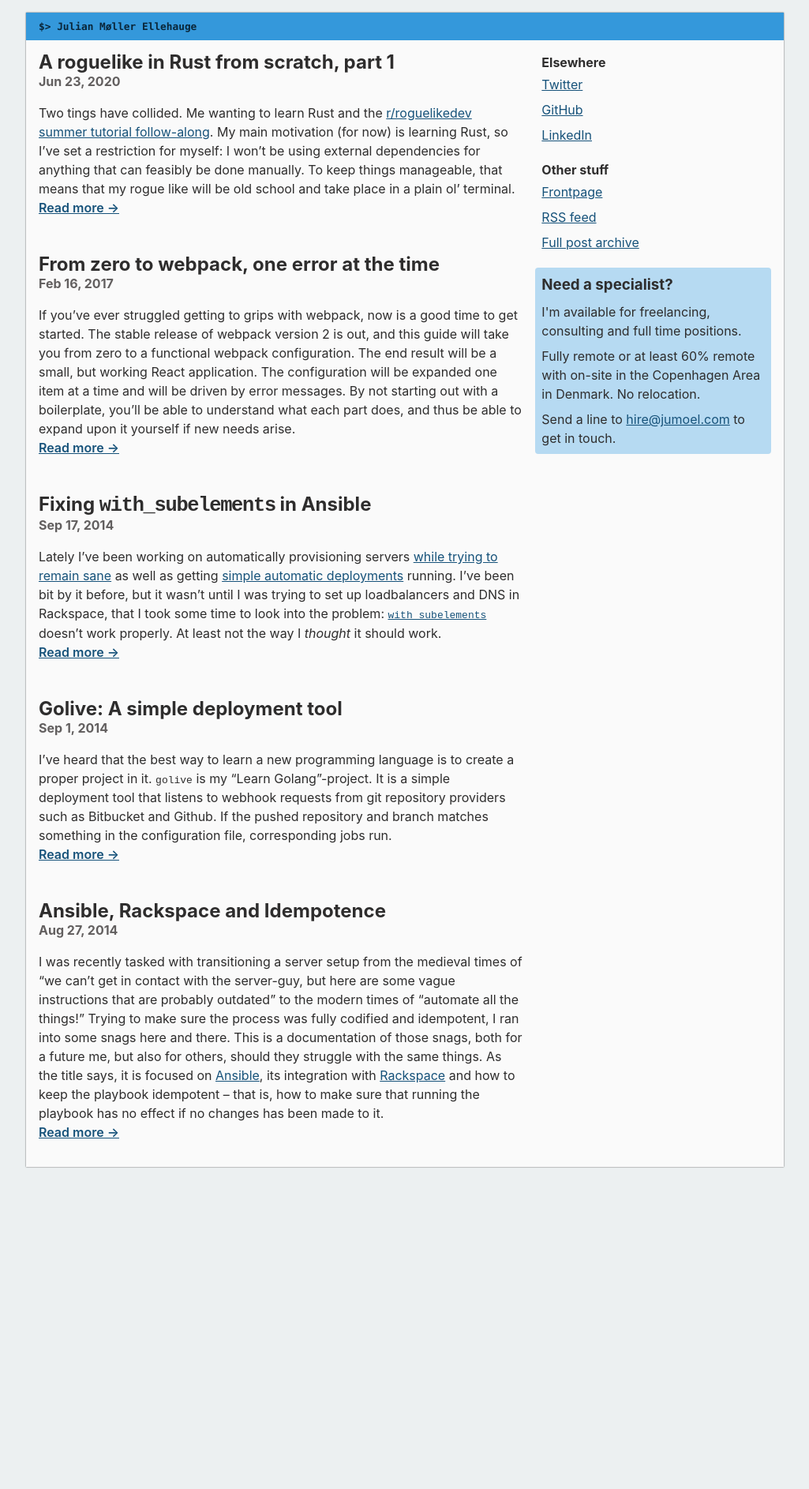
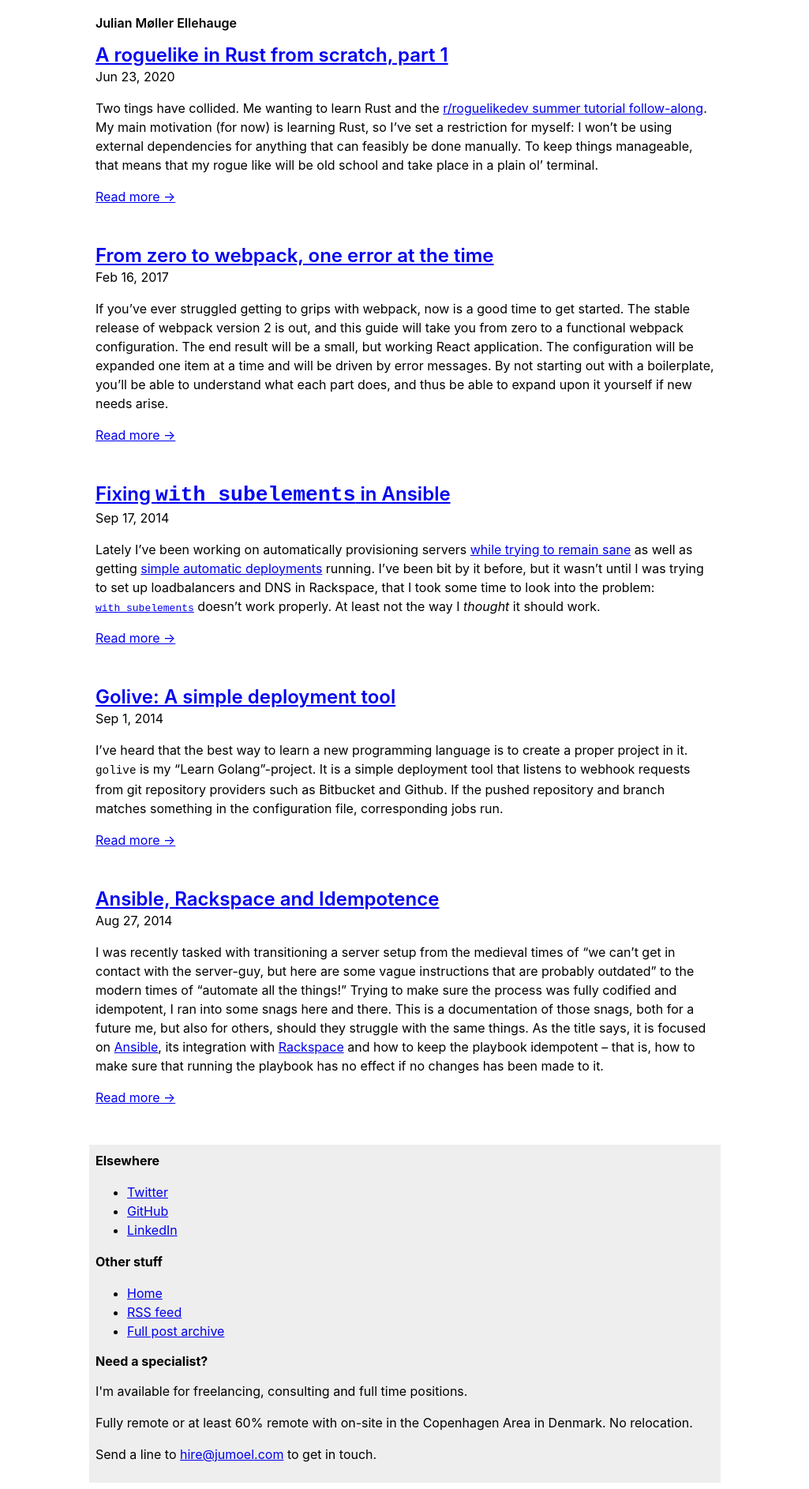
Before and after one commit to jumoel/jumoel.com, a Jekyll site: the page built from index.html, in a window 1280 px wide. Shown: the whole page at 79% size, without its empty margins (127-1152 px from the left). Built offline with Jekyll 4.4.1, drawn with Linux system fonts in a browser that asks for light colours; before the commit the page ends 1494 px from its top, so only the background shows below that.

Commit message:
Update styling

```diff
--- a/_includes/header.html
+++ b/_includes/header.html
@@ -1 +1,3 @@
-<h1><a href="/">Julian Møller Ellehauge</a></h1>
+<a href="/">
+  <h1>Julian Møller Ellehauge</h1>
+</a>
--- a/_includes/sidebar.html
+++ b/_includes/sidebar.html
@@ -34,7 +34,7 @@
 <section>
   <b>Other stuff</b>
   <ul class="sidebar-links">
-    <li><a href="/">Frontpage</a></li>
+    <li><a href="/">Home</a></li>
     <li><a href="/feed.xml">RSS feed</a></li>
     <li><a href="/archive/">Full post archive</a></li>
   </ul>
--- a/css/jumoel.scss
+++ b/css/jumoel.scss
@@ -1,298 +1,256 @@
 ---
 ---
 
-/* Box sizing rules */
+/* Global Remedies
+******************/
+
+/* Use border-box by default, globally */
 *,
-*::before,
-*::after {
+::before,
+::after {
   box-sizing: border-box;
 }
 
-/* Remove default padding */
-ul[class],
-ol[class] {
+/*
+* Consistent line spacing...
+* CSS Inline Layout Module Level 3: https://drafts.csswg.org/css-inline-3/#line-sizing-property
+*/
+html {
+  line-sizing: normal;
+}
+
+/* Remove the tiny space around the edge of the page */
+body {
+  margin: 0;
+  font-family: -apple-system, BlinkMacSystemFont, "Segoe UI", Roboto, Lato,
+    Helvetica, Arial, sans-serif;
+}
+
+/* Headings
+***********/
+
+/* Switch to rem units for headings */
+/* @@@ Initial values are based on existing browser defaults */
+h1 {
+  font-size: 1.5rem;
+  font-weight: 600;
+}
+h2 {
+  font-size: 1.17rem;
+}
+h3 {
+  font-size: 1rem;
+}
+h4 {
+  font-size: 0.83rem;
+}
+h5 {
+  font-size: 0.67rem;
+}
+h6 {
+  font-size: 0.5rem;
+}
+
+/* Keep h1 margins consistent, even when nested */
+h1 {
+  margin: 0.67em 0;
+}
+
+/* Typography
+*************/
+
+/* Overflow by default is bad */
+pre {
+  white-space: pre-wrap;
+}
+
+/*
+* 1. Solid, thin horizontal rules
+* 2. Remove Firefox `color: gray`
+* 3. Remove default `1px` height, and common `overflow: hidden`
+*/
+hr {
+  border-style: solid;
+  border-width: 1px 0 0;
+  color: inherit;
+  height: 0;
+  overflow: visible;
+}
+
+/* Embedded Elements
+********************/
+
+/*
+* 1. Block display is usually what we want
+* 2. Remove strange space-below when inline
+* 3. Responsive by default
+*/
+img,
+svg,
+video,
+canvas,
+audio,
+iframe,
+embed,
+object {
+  display: block;
+  vertical-align: middle;
+  max-width: 100%;
+}
+
+/*
+* Maintain intrinsic aspect ratios when `max-width` is applied
+* (iframe, embed, and object have no intrinsic ratio, set height explicitly)
+*/
+img,
+svg,
+video,
+canvas {
+  height: auto;
+}
+
+/*
+* There is no good reason elements default to 300px,
+* and audio files are unlikely to come with a width attribute
+*/
+audio {
+  width: 100%;
+}
+
+/* Old Browsers
+***************/
+
+/* Remove the border on images inside links in IE 10 and earlier */
+img {
+  border-style: none;
+}
+
+/* Hide the overflow in IE 10 and earlier */
+svg {
+  overflow: hidden;
+}
+
+/* Default block display on HTML5 elements */
+article,
+aside,
+figcaption,
+figure,
+footer,
+header,
+hgroup,
+main,
+nav,
+section {
+  display: block;
+}
+
+/*
+* 1. Add the correct box sizing in IE 10
+* 2. Remove the padding in IE 10
+*/
+[type="checkbox"],
+[type="radio"] {
+  box-sizing: border-box;
   padding: 0;
 }
 
-/* Remove default margin */
-body,
+/* Reduced Motion
+*****************/
+
+/*
+* 1. Immediately jump any animation to the end point
+* 2. Remove transitions & fixed background attachment
+* See: https://github.com/mozdevs/cssremedy/issues/11
+*/
+@media (prefers-reduced-motion: reduce) {
+  *,
+  ::before,
+  ::after {
+    animation-delay: -1ms !important;
+    animation-duration: 1ms !important;
+    animation-iteration-count: 1 !important;
+    background-attachment: initial !important;
+    scroll-behavior: auto !important;
+    transition-delay: 0s !important;
+    transition-duration: 0s !important;
+  }
+}
+
+/* Line Heights
+***************/
+
+/*
+* The default `normal` line-height is tightly spaced, but takes font-metrics into account.
+* Looser spacing may improve readability, but may cause problems in some scripts.
+* See: https://github.com/mozdevs/cssremedy/issues/7
+*/
+html {
+  line-height: 1.5;
+}
 h1,
 h2,
 h3,
 h4,
-p,
-ul[class],
-ol[class],
-li,
-figure,
+h5,
+h6 {
+  line-height: 1.25;
+}
+caption,
 figcaption,
-blockquote,
-dl,
-dd {
-  margin: 0;
+label,
+legend {
+  line-height: 1.375;
 }
 
-/* Set core body defaults */
-body {
-  min-height: 100vh;
-  scroll-behavior: smooth;
-  text-rendering: optimizeSpeed;
-  line-height: 1.5;
+pre.highlight {
+  padding: 0.5rem;
 }
 
-/* Remove list styles on ul, ol elements with a class attribute */
-ul[class],
-ol[class] {
-  list-style: none;
+.container {
+  padding: 0.5rem;
+  max-width: 50rem;
+  margin: 0 auto;
 }
 
-/* A elements that don't have a class get default styles */
-a:not([class]) {
-  text-decoration-skip-ink: auto;
-}
+.site-header {
+  h1 {
+    font-size: 1rem;
+    color: #000;
+  }
 
-/* Make images easier to work with */
-img {
-  max-width: 100%;
-  display: block;
-}
-
-/* Inherit fonts for inputs and buttons */
-input,
-button,
-textarea,
-select {
-  font: inherit;
-}
-
-/* Remove all animations and transitions for people that prefer not to see them */
-@media (prefers-reduced-motion: reduce) {
-  * {
-    animation-duration: 0.01ms !important;
-    animation-iteration-count: 1 !important;
-    transition-duration: 0.01ms !important;
-    scroll-behavior: auto !important;
+  a {
+    text-decoration: none;
   }
 }
 
-$text-color: #2e2d2d;
-$bg-color: #ecf0f1;
-$brand-color: #3498db;
-$brand-color-accent: #8e44ad;
-$link-color: darken($brand-color, 25%);
+.blog-post {
+  header {
+    h1 {
+      margin-bottom: 0;
 
-$font: -apple-system, BlinkMacSystemFont, "Segoe UI", Roboto, Lato, Helvetica,
-  Arial, sans-serif;
-$font-mono: Menlo, Consolas, Monaco, Liberation Mono, Lucida Console, monospace;
+      p {
+        margin: 0;
+      }
+    }
 
-body {
-  font-family: $font;
-  background-color: $bg-color;
-}
-
-pre {
-  overflow-x: scroll;
-  max-width: 100%;
-  font-family: $font-mono;
-}
-
-a {
-  color: $link-color;
-
-  &:visited {
-    color: $brand-color-accent;
-  }
-}
-
-.container {
-  display: block;
-
-  max-width: 60rem;
-  margin: 0 auto;
-
-  background-color: darken($color: #fff, $amount: 2%);
-  color: $text-color;
-
-  @media (min-width: 992px) {
-    display: grid;
-    grid-template-columns: 0rem repeat(3, 1fr) 0rem;
-    grid-gap: 0 1rem;
-    grid-template-areas:
-      "header header header header header"
-      ". content content sidebar .";
-
-    box-shadow: 0 0 0.1rem lighten($text-color, 10%);
-
-    margin: 1rem auto;
-  }
-}
-
-.site-header {
-  grid-area: header;
-  background-color: $brand-color;
-  padding: 0.5rem 1rem;
-  margin-bottom: 1rem;
-
-  h1 {
-    font-size: 0.8rem;
-  }
-
-  a {
-    color: darken($brand-color, 40%);
-    text-decoration: none;
-    font-family: $font-mono;
-
-    &::before {
-      content: "$> ";
+    .meta {
+      margin-top: 0;
     }
   }
 }
 
-.meta {
-  color: lighten($text-color, 20%);
-  font-weight: bold;
+.sidebar {
+  background-color: #eee;
+  margin: 3rem -0.5rem 0 -0.5rem;
+  padding: 0.5rem;
 }
 
-main {
-  grid-area: content;
-  max-width: 100%;
-  padding: 0 1rem;
-  margin-bottom: 2rem;
-
-  @media (min-width: 992px) {
-    padding: 0;
-    margin-bottom: 0;
+.post-excerpt {
+  & + & {
+    margin-top: 3rem;
   }
 }
 
-.blog-post {
-  padding-bottom: 1rem;
-
-  header {
-    padding-bottom: 1rem;
-
-    code {
-      font-size: 1.3em;
-      letter-spacing: -0.05em;
-    }
-
-    a {
-      color: $text-color;
-      text-decoration: none;
-      line-height: 1em;
-    }
-  }
-
-  .post-content {
-    * + * {
-      margin-top: 0.5rem;
-    }
-
-    h2 {
-      padding: 1rem 0 0.2rem 0;
-    }
-
-    pre {
-      max-width: 100%;
-      margin: 0 -0.5rem;
-      padding: 0.5rem;
-
-      @media (min-width: 992px) {
-        margin: 0 -1rem;
-        padding: 0.5rem 1rem;
-      }
-    }
-  }
+p > code {
+  font-size: 1.1em;
 }
-
-.extras {
-  border-top: 0.25rem solid $brand-color;
-  padding: 1rem 0.5rem;
-
-  @media (min-width: 992px) {
-    padding-top: 0;
-  }
-}
-
-.hire-me {
-  background-color: lighten($brand-color, 30%);
-  padding: 1rem 0.5rem;
-
-  * + * {
-    margin-top: 0.5rem;
-  }
-
-  @media (min-width: 992px) {
-    margin-bottom: 1rem;
-  }
-}
-
-.post-excerpt {
-  margin-bottom: 1rem;
-
-  & + & {
-    margin-top: 2rem;
-  }
-}
-
-.archive {
-  margin-bottom: 1rem;
-
-  h2 {
-    line-height: 1em;
-    margin-bottom: 1rem;
-  }
-
-  ul {
-    list-style-type: none;
-  }
-
-  date {
-    display: block;
-    font-size: 0.8em;
-  }
-
-  .archive-list {
-    li + li {
-      margin-top: 0.5rem;
-    }
-  }
-
-  * + h3 {
-    margin-top: 1rem;
-  }
-}
-
-@media (min-width: 992px) {
-  .extras {
-    border: 0;
-  }
-
-  .hire-me {
-    padding: 0.5rem;
-    border-radius: 0.25rem;
-  }
-}
-
-.sidebar {
-  grid-area: sidebar;
-
-  section + section {
-    margin-top: 1rem;
-  }
-}
-
-ul.sidebar-links {
-  li {
-    padding: 0.25em 0em;
-  }
-}
-
-.read-more {
-  font-weight: 600;
-  padding: 0.25em 0em;
-}
-
-pre {
-  line-height: 0.8em;
-}
```
